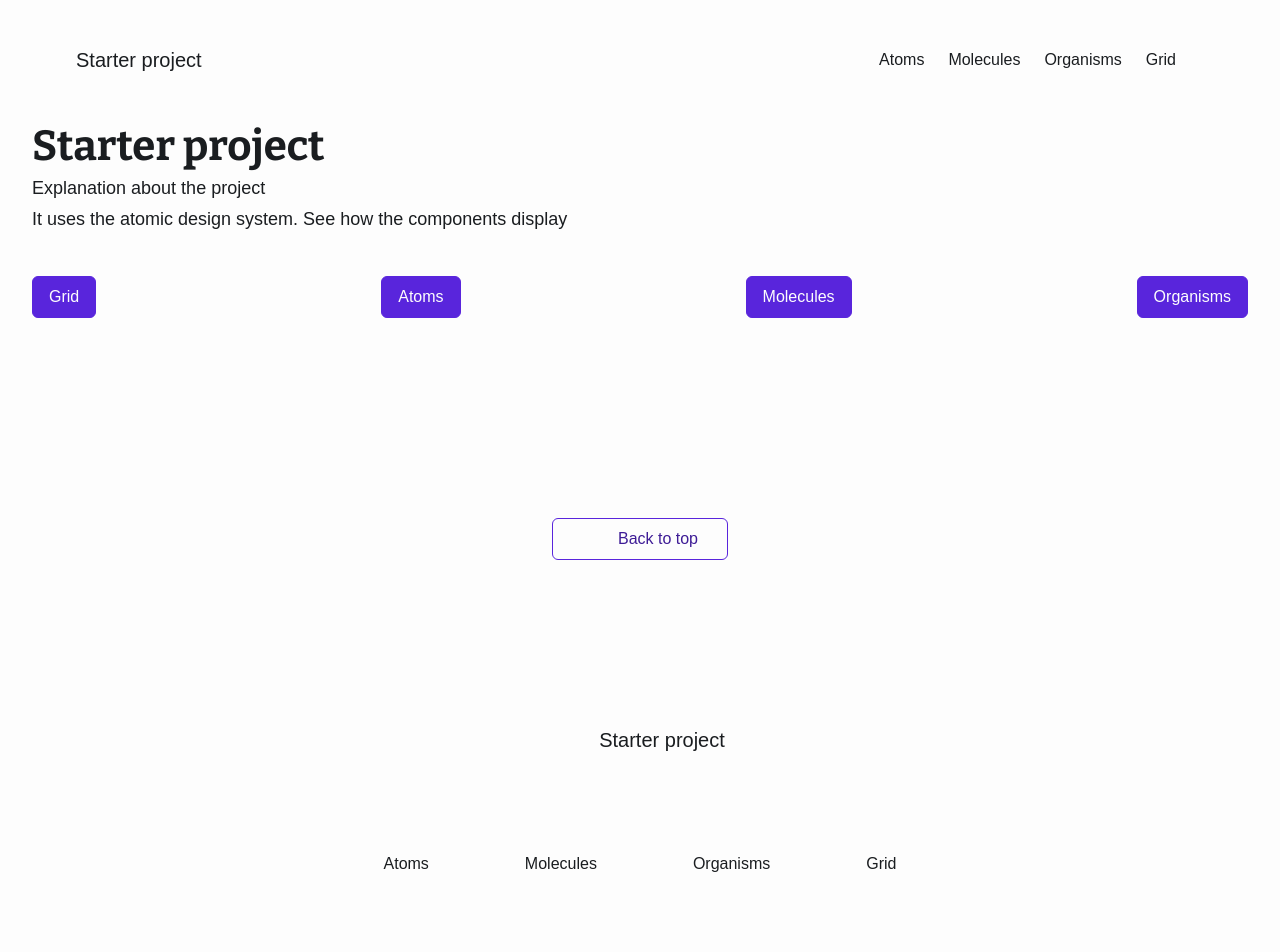
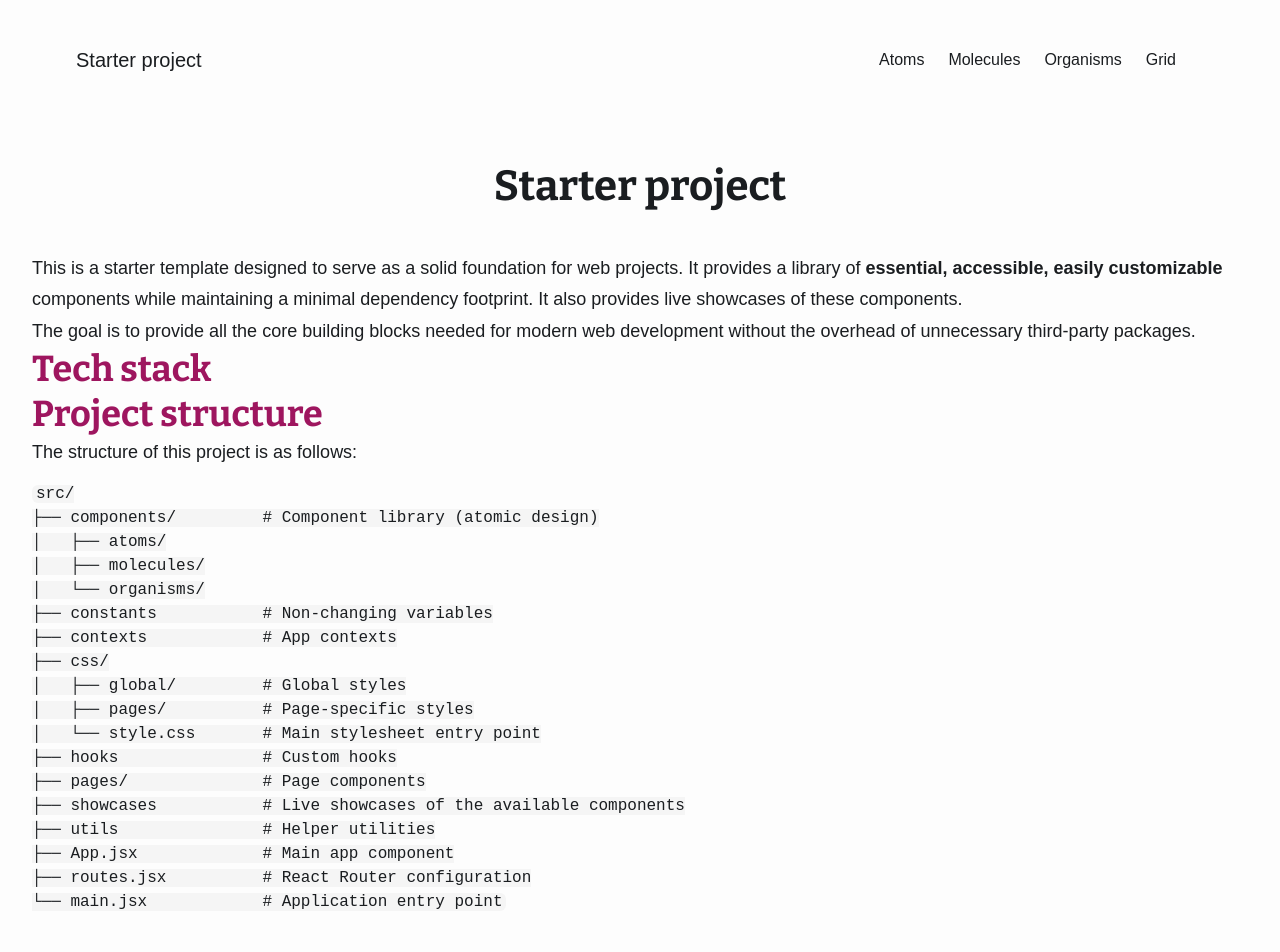
Before and after one commit to marboqmar/starter, a React (Vite) app: page / in a window 1280 px wide. Shown: the top 952 px of the page. Built offline with nearby package versions, Linux system fonts and the light colour scheme; a web font is replaced by a local one.

Commit message:
WIP homepage content

```diff
--- a/src/css/pages/Homepage.css
+++ b/src/css/pages/Homepage.css
@@ -1,3 +1,9 @@
+.homepage .heading--1 {
+  text-align: center;
+  padding-top: var(--spacing-md);
+  padding-bottom: var(--spacing-md);
+}
+
 @media (min-width: 768px) {
   .components-classification {
     display: flex;
--- a/src/pages/Homepage.jsx
+++ b/src/pages/Homepage.jsx
@@ -1,29 +1,46 @@
 import '../css/pages/Homepage.css';
 import { Heading } from '../components/atoms/Heading/Heading';
-import { Button } from '../components/atoms/Button/Button';
-import { Link } from 'react-router-dom';
 import { Paragraph } from '../components/atoms/Paragraph/Paragraph';
+
+const directoryStructure = `src/
+├── components/         # Component library (atomic design)
+│   ├── atoms/
+│   ├── molecules/
+│   └── organisms/
+├── constants           # Non-changing variables
+├── contexts            # App contexts
+├── css/
+│   ├── global/         # Global styles
+│   ├── pages/          # Page-specific styles
+│   └── style.css       # Main stylesheet entry point
+├── hooks               # Custom hooks
+├── pages/              # Page components
+├── showcases           # Live showcases of the available components
+├── utils               # Helper utilities
+├── App.jsx             # Main app component
+├── routes.jsx          # React Router configuration
+└── main.jsx            # Application entry point`;
 
 export const Homepage = () => {
   return (
     <div className="homepage container">
       <Heading level={1}>Starter project</Heading>
-      <Paragraph>Explanation about the project</Paragraph>
-      <Paragraph>It uses the atomic design system. See how the components display</Paragraph>
-      <div className="components-classification stack gap-md margin-top-md margin-bottom-md">
-        <Button component={Link} buttonAppearance style={'primary'} to="/grid">
-          Grid
-        </Button>
-        <Button component={Link} buttonAppearance style={'primary'} to="/atoms">
-          Atoms
-        </Button>
-        <Button component={Link} buttonAppearance style={'primary'} to="/molecules">
-          Molecules
-        </Button>
-        <Button component={Link} buttonAppearance style={'primary'} to="/organisms">
-          Organisms
-        </Button>
-      </div>
+      <Paragraph>
+        This is a starter template designed to serve as a solid foundation for web projects. It
+        provides a library of <strong>essential, accessible, easily customizable</strong> components
+        while maintaining a minimal dependency footprint. It also provides live showcases of these
+        components.
+        <br />
+        The goal is to provide all the core building blocks needed for modern web development
+        without the overhead of unnecessary third-party packages.
+      </Paragraph>
+      <Heading level={2}>Tech stack</Heading>
+      <Heading level={2}>Project structure</Heading>
+      <Paragraph>The structure of this project is as follows:</Paragraph>
+
+      <pre>
+        <code>{directoryStructure}</code>
+      </pre>
     </div>
   );
 };
```
Also changed, not shown: 1 other file (tests, documents, lock files or other folders).
